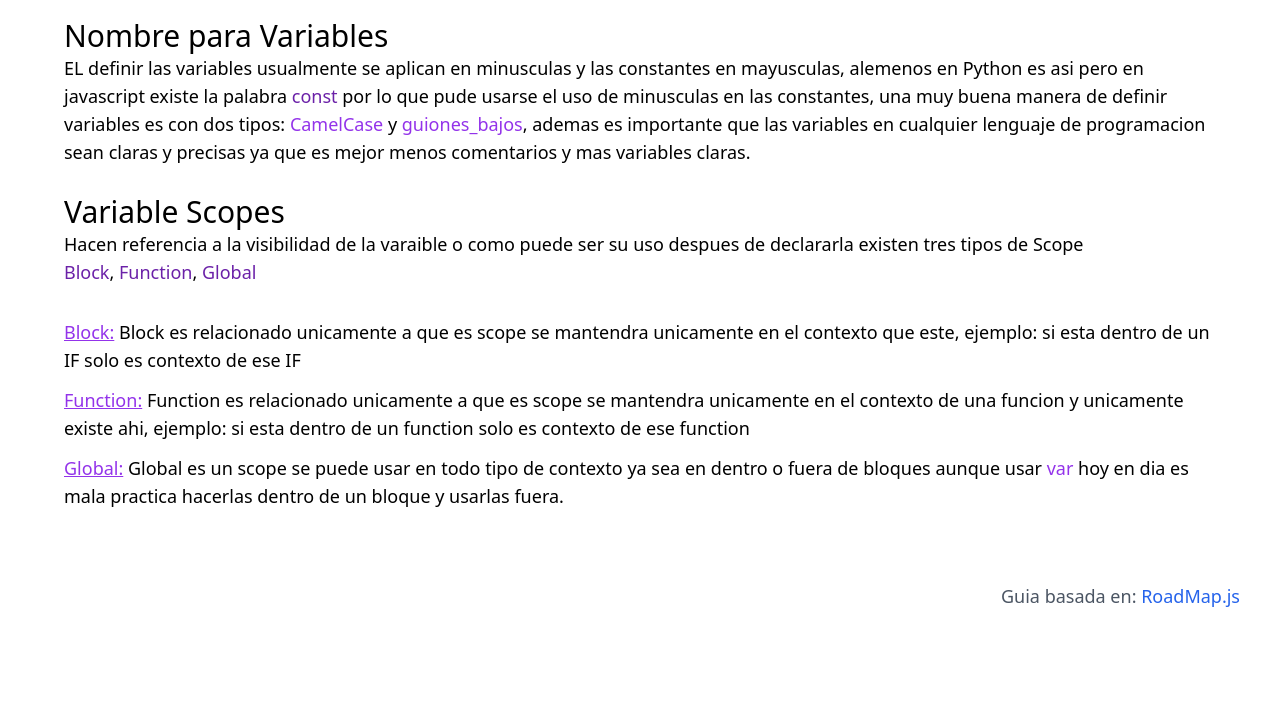
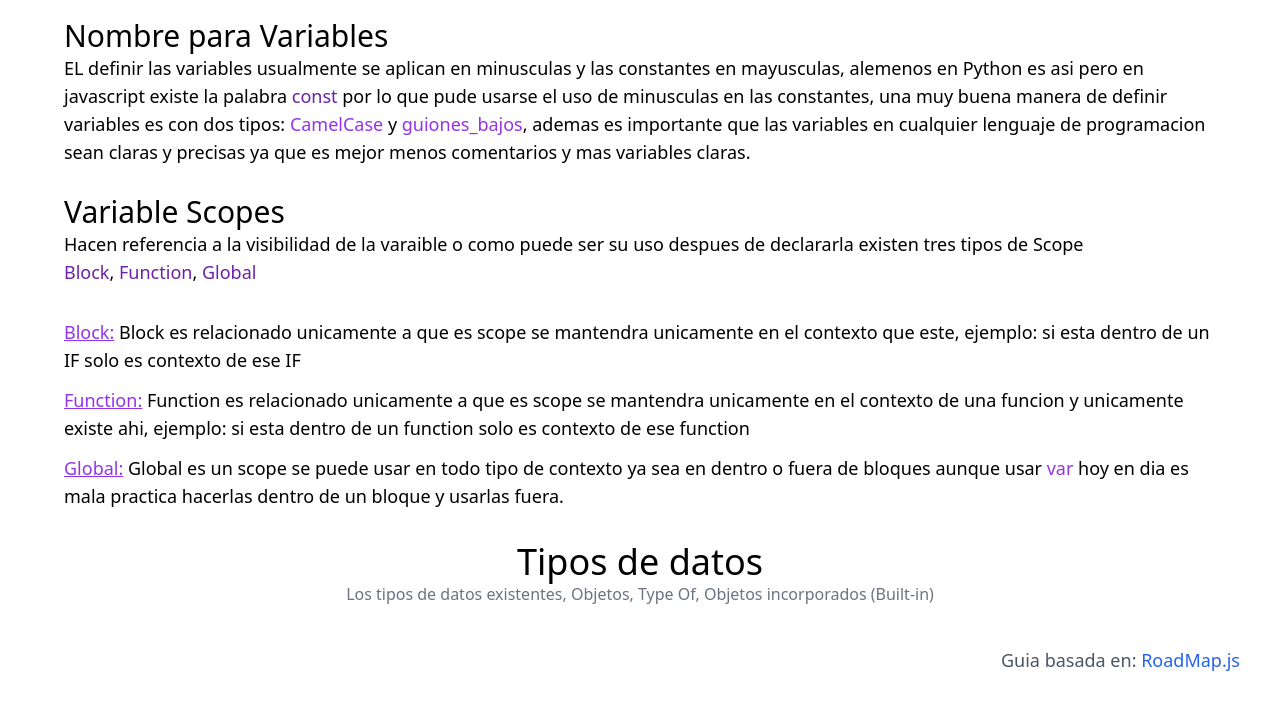
Before and after one commit to GodDoesNotPlayDice/GodDoesNotPlayDice.github.io, a plain HTML site: page Javascript/index.html in a window 1280 px wide. Shown: the part 1728-2438 px from the top of the page. Before the commit the page ends 2378 px from the top, so only its background shows below. Drawn offline with nearby package versions, Linux system fonts and the light colour scheme; files whose address does not match are found by name.

Commit message:
Comienzo de Tipos de datos

```diff
--- a/Javascript/index.html
+++ b/Javascript/index.html
@@ -118,6 +118,11 @@
           </div>
           </article>
         </section>
+        <section>
+          <h1 class="text-4xl text-center">Tipos de datos</h1>
+          <span class="text-gray-500 block text-center"
+            >Los tipos de datos existentes, Objetos, Type Of, Objetos incorporados (Built-in)</span>
+        </section>
     </div>
   </div>
     <!-- <div class="mx-6">
```
